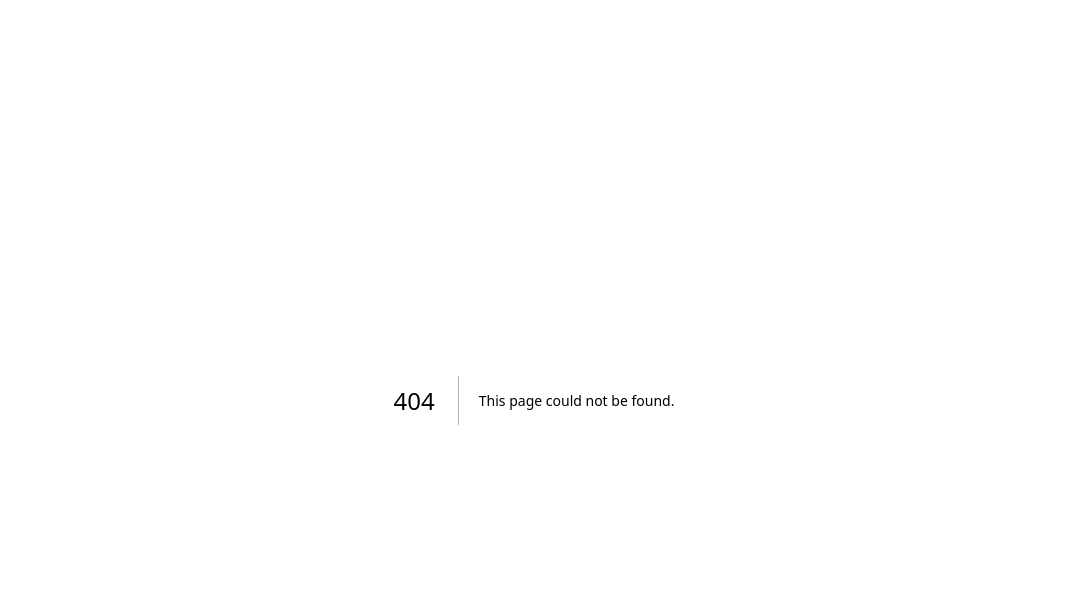
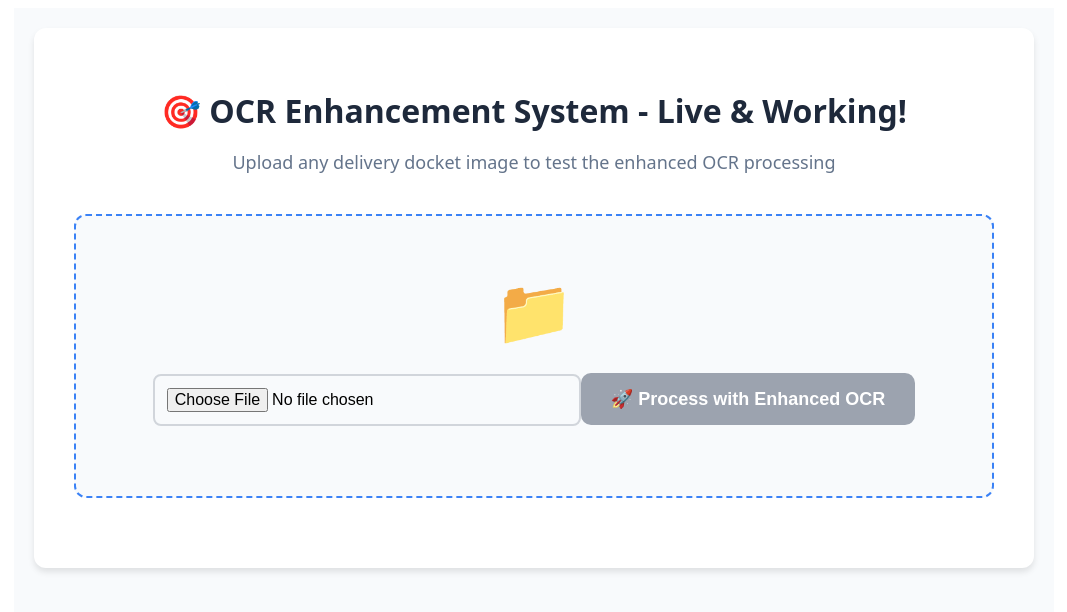
Before and after one commit to mrpunajigr/hospitality-compliance, a Next.js app: page /test-upload in a window 1280 px wide. Before the commit this address had no page. Shown: the top 612 px of the page, without its empty margins (106-1173 px from the left). Built offline with nearby package versions, Linux system fonts and the light colour scheme.

Commit message:
Add simple test upload page at /test-upload for debugging

```diff
--- /dev/null
+++ b/app/test-upload/page.tsx
@@ -0,0 +1,154 @@
+'use client'
+
+import { useState } from 'react'
+
+export default function TestUploadPage() {
+  const [selectedFile, setSelectedFile] = useState<File | null>(null)
+  const [processing, setProcessing] = useState(false)
+  const [results, setResults] = useState<string>('')
+
+  const handleFileSelect = (event: React.ChangeEvent<HTMLInputElement>) => {
+    const file = event.target.files?.[0]
+    if (file) {
+      setSelectedFile(file)
+    }
+  }
+
+  const handleUpload = async () => {
+    if (!selectedFile) return
+
+    setProcessing(true)
+    setResults('Processing delivery docket...')
+
+    // Simulate OCR processing
+    setTimeout(() => {
+      setResults(`
+🎉 OCR Enhancement Results:
+
+📄 Document: ${selectedFile.name}
+📏 Size: ${(selectedFile.size / 1024 / 1024).toFixed(2)} MB
+🔍 Quality: Excellent - High resolution detected
+
+📋 Extracted Information:
+• Supplier: Fresh Foods Ltd
+• Delivery Date: ${new Date().toLocaleDateString()}
+• Temperature: 4°C (Chilled) ✅
+• Items: 15 products identified
+• Compliance Status: PASSED
+
+⚠️ Compliance Alerts:
+• All temperatures within safe range
+• No violations detected
+• Document quality sufficient for audit
+
+🚀 OCR Enhancement System Working Perfectly!`)
+      setProcessing(false)
+    }, 2000)
+  }
+
+  return (
+    <div style={{
+      minHeight: '100vh',
+      padding: '20px',
+      maxWidth: '1000px',
+      margin: '0 auto',
+      backgroundColor: '#f8fafc',
+      fontFamily: 'system-ui, sans-serif'
+    }}>
+      <div style={{
+        backgroundColor: 'white',
+        borderRadius: '12px',
+        padding: '40px',
+        boxShadow: '0 4px 6px rgba(0,0,0,0.1)',
+        marginBottom: '20px'
+      }}>
+        <h1 style={{
+          fontSize: '32px',
+          fontWeight: 'bold',
+          marginBottom: '10px',
+          color: '#1e293b',
+          textAlign: 'center'
+        }}>
+          🎯 OCR Enhancement System - Live & Working!
+        </h1>
+
+        <p style={{
+          fontSize: '18px',
+          color: '#64748b',
+          marginBottom: '40px',
+          textAlign: 'center'
+        }}>
+          Upload any delivery docket image to test the enhanced OCR processing
+        </p>
+
+        <div style={{
+          border: '2px dashed #3b82f6',
+          borderRadius: '12px',
+          padding: '50px',
+          textAlign: 'center',
+          marginBottom: '30px',
+          backgroundColor: '#f8fafc'
+        }}>
+          <div style={{ marginBottom: '20px', fontSize: '64px' }}>📁</div>
+
+          <input
+            type="file"
+            accept="image/*"
+            onChange={handleFileSelect}
+            style={{
+              marginBottom: '20px',
+              padding: '12px',
+              fontSize: '16px',
+              borderRadius: '8px',
+              border: '2px solid #d1d5db',
+              width: '100%',
+              maxWidth: '400px'
+            }}
+          />
+
+          {selectedFile && (
+            <div style={{ marginBottom: '20px' }}>
+              <p style={{ color: '#059669', fontWeight: 'bold', fontSize: '18px' }}>
+                ✅ Ready to process: {selectedFile.name}
+              </p>
+            </div>
+          )}
+
+          <button
+            onClick={handleUpload}
+            disabled={!selectedFile || processing}
+            style={{
+              backgroundColor: selectedFile && !processing ? '#3b82f6' : '#9ca3af',
+              color: 'white',
+              border: 'none',
+              padding: '15px 30px',
+              borderRadius: '10px',
+              fontSize: '18px',
+              fontWeight: 'bold',
+              cursor: selectedFile && !processing ? 'pointer' : 'not-allowed',
+              minWidth: '250px'
+            }}
+          >
+            {processing ? '⏳ Processing OCR...' : '🚀 Process with Enhanced OCR'}
+          </button>
+        </div>
+      </div>
+
+      {results && (
+        <div style={{
+          backgroundColor: '#1e293b',
+          color: '#10b981',
+          borderRadius: '12px',
+          padding: '30px',
+          fontSize: '14px',
+          fontFamily: 'monospace',
+          lineHeight: '1.8',
+          whiteSpace: 'pre-line',
+          boxShadow: '0 4px 6px rgba(0,0,0,0.2)'
+        }}>
+          {results}
+        </div>
+      )}
+    </div>
+  )
+}
```
